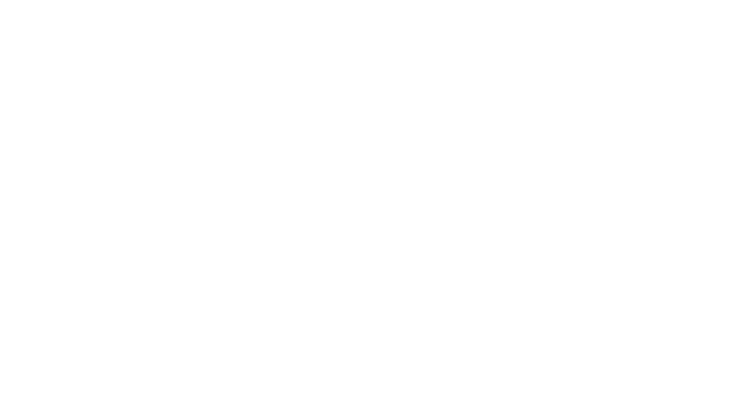
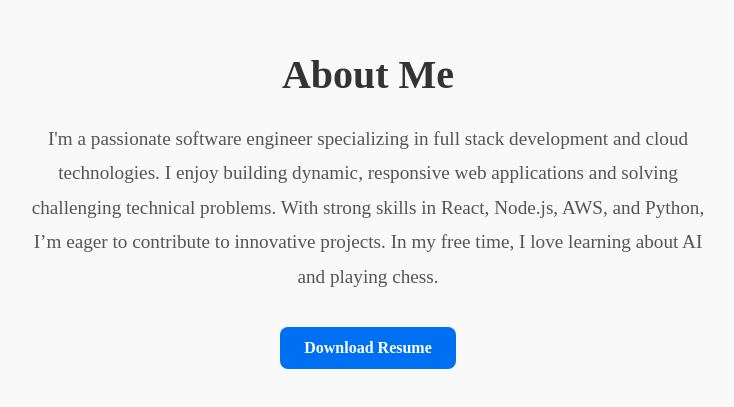
Before and after one commit to keshavsaraogi/portfolio, a React (Create React App) app: page / in a window 1280 px wide. Shown: the part 1143-1550 px from the top of the page, without its empty margins (272-1006 px from the left). Before the commit the page ends 880 px from the top, so only its background shows below. Built offline with nearby package versions, Linux system fonts and the light colour scheme; the HTML template or start-up script is replaced by a standard one.

Commit message:
about section

```diff
--- a/src/App.js
+++ b/src/App.js
@@ -1,12 +1,14 @@
 import React from 'react';
 import Navbar from '../src/components/Navbar';
 import Hero from '../src/components/Hero';
+import About from '../src/components/About';
 
 function App() {
   return (
     <div>
       <Navbar />
       <Hero />
+      <About />
     </div>
   );
 }
--- /dev/null
+++ b/src/components/About.jsx
@@ -0,0 +1,23 @@
+import React from 'react';
+import '../styling/About.css';
+
+const About = () => {
+    return (
+        <section id="about" className="about-section">
+            <h2 className="about-title">About Me</h2>
+
+            <p className="about-description">
+                I'm a passionate software engineer specializing in full stack development and cloud technologies.
+                I enjoy building dynamic, responsive web applications and solving challenging technical problems.
+                With strong skills in React, Node.js, AWS, and Python, I’m eager to contribute to innovative projects.
+                In my free time, I love learning about AI and playing chess.
+            </p>
+
+            <a href="./resume.pdf" download className="resume-button">
+                Download Resume
+            </a>
+        </section>
+    );
+};
+
+export default About;
--- /dev/null
+++ b/src/styling/About.css
@@ -0,0 +1,39 @@
+.about-section {
+    min-height: 100vh;
+    display: flex;
+    flex-direction: column;
+    justify-content: center;
+    align-items: center;
+    padding: 4rem 2rem;
+    background-color: #f9f9f9;
+    text-align: center;
+}
+
+.about-title {
+    font-size: 2.5rem;
+    margin-bottom: 1.5rem;
+    color: #333;
+}
+
+.about-description {
+    font-size: 1.2rem;
+    max-width: 700px;
+    margin: 0 auto 2rem auto;
+    color: #555;
+    line-height: 1.8;
+}
+
+.resume-button {
+    display: inline-block;
+    padding: 12px 24px;
+    background-color: #0070f3;
+    color: white;
+    border-radius: 8px;
+    text-decoration: none;
+    font-weight: bold;
+    transition: background-color 0.3s;
+}
+
+.resume-button:hover {
+    background-color: #005bb5;
+}
```
Also changed, not shown: 1 other file (tests, documents, lock files or other folders).
